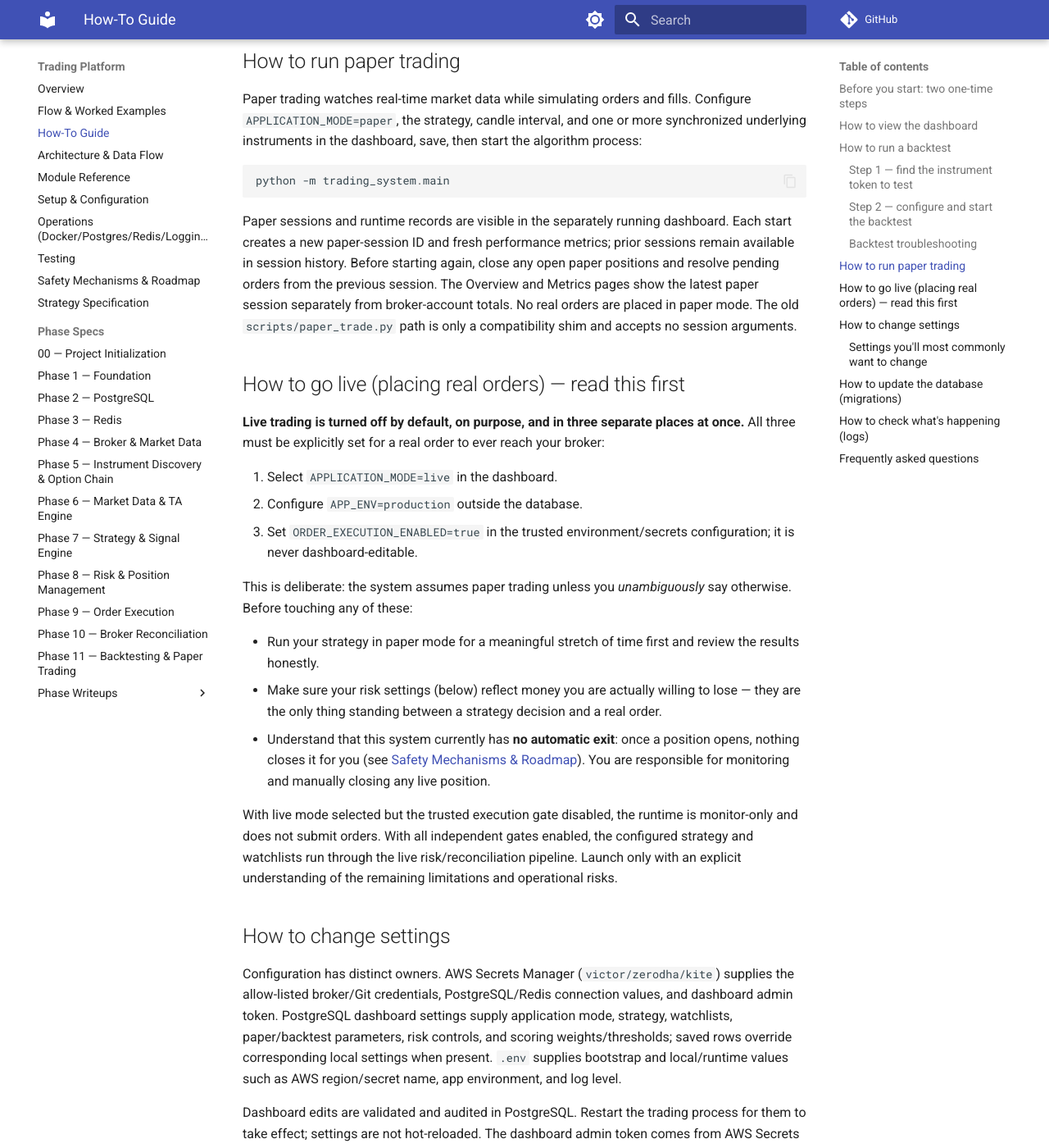
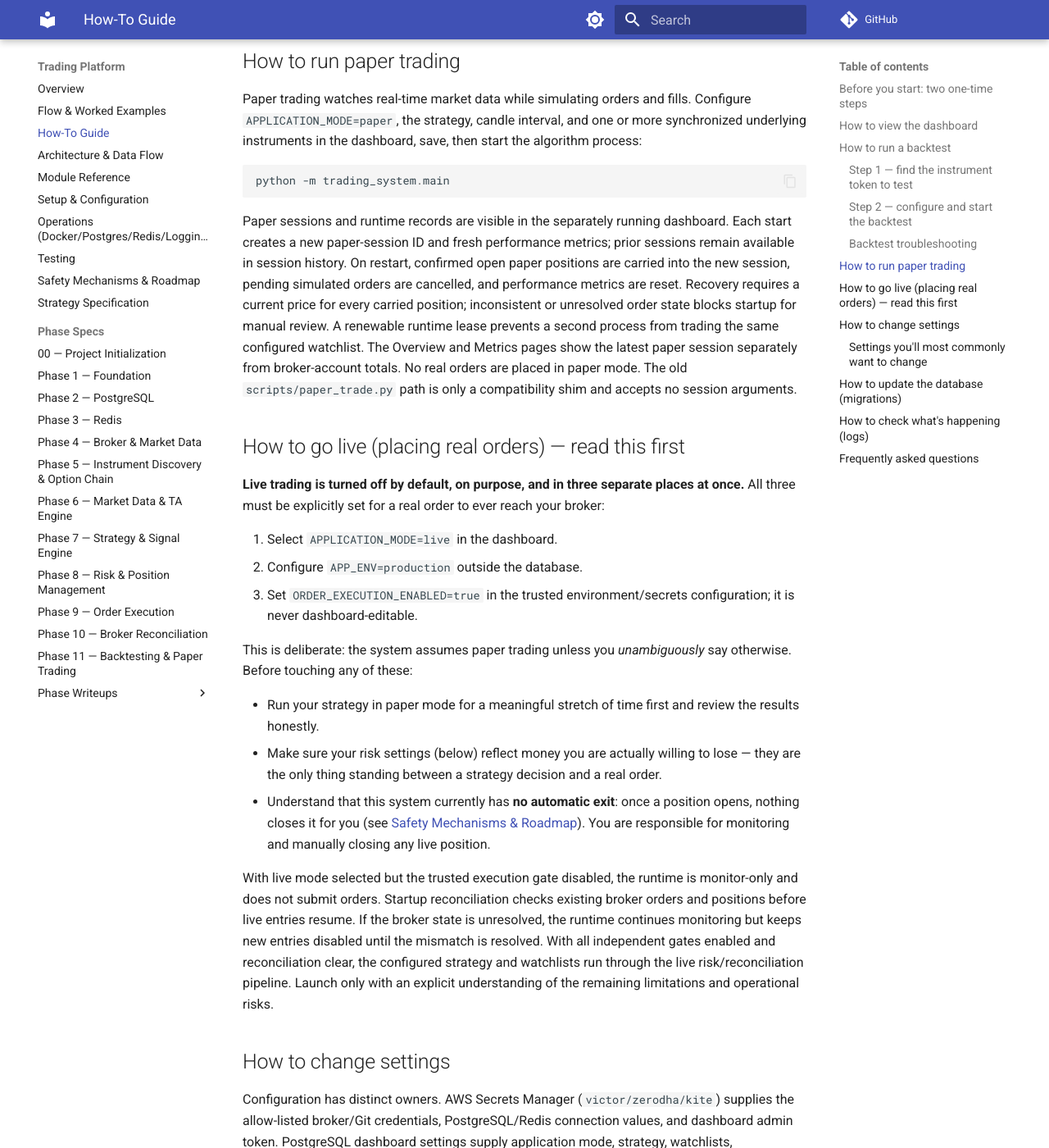
Before and after one commit to VictorG1422/docs, an MkDocs documentation site: the page built from docs/trading-platform/how-to.md, in a window 1280 px wide and 1400 px high, scrolled down 6647 px. Shown: the whole window at 82% size. Built offline with MkDocs 1.6.1 and Material for MkDocs 9.7.7, drawn with Linux system fonts in a browser that asks for light colours; comment, search, counter and statistics services are not loaded.

Commit message:
Document paper and live order recovery

```diff
--- a/docs/trading-platform/how-to.md
+++ b/docs/trading-platform/how-to.md
@@ -306,12 +306,16 @@ python -m trading_system.main
 
 Paper sessions and runtime records are visible in the separately running
 dashboard. Each start creates a new paper-session ID and fresh performance
-metrics; prior sessions remain available in session history. Before starting
-again, close any open paper positions and resolve pending orders from the
-previous session. The Overview and Metrics pages show the latest paper
-session separately from broker-account totals. No real orders are placed in
-paper mode. The old `scripts/paper_trade.py` path is only a compatibility
-shim and accepts no session arguments.
+metrics; prior sessions remain available in session history. On restart,
+confirmed open paper positions are carried into the new session, pending
+simulated orders are cancelled, and performance metrics are reset. Recovery
+requires a current price for every carried position; inconsistent or
+unresolved order state blocks startup for manual review. A renewable runtime
+lease prevents a second process from trading the same configured watchlist.
+The Overview and Metrics pages show the latest paper session separately from
+broker-account totals. No real orders are placed in paper mode. The old
+`scripts/paper_trade.py` path is only a compatibility shim and accepts no
+session arguments.
 
 ## How to go live (placing real orders) — read this first
 
@@ -338,10 +342,14 @@ This is deliberate: the system assumes paper trading unless you
   responsible for monitoring and manually closing any live position.
 
 With live mode selected but the trusted execution gate disabled, the
-runtime is monitor-only and does not submit orders. With all independent
-gates enabled, the configured strategy and watchlists run through the
-live risk/reconciliation pipeline. Launch only with an explicit
-understanding of the remaining limitations and operational risks.
+runtime is monitor-only and does not submit orders. Startup reconciliation
+checks existing broker orders and positions before live entries resume. If
+the broker state is unresolved, the runtime continues monitoring but keeps
+new entries disabled until the mismatch is resolved. With all independent
+gates enabled and reconciliation clear, the configured strategy and
+watchlists run through the live risk/reconciliation pipeline. Launch only
+with an explicit understanding of the remaining limitations and operational
+risks.
 
 ## How to change settings
 
```
